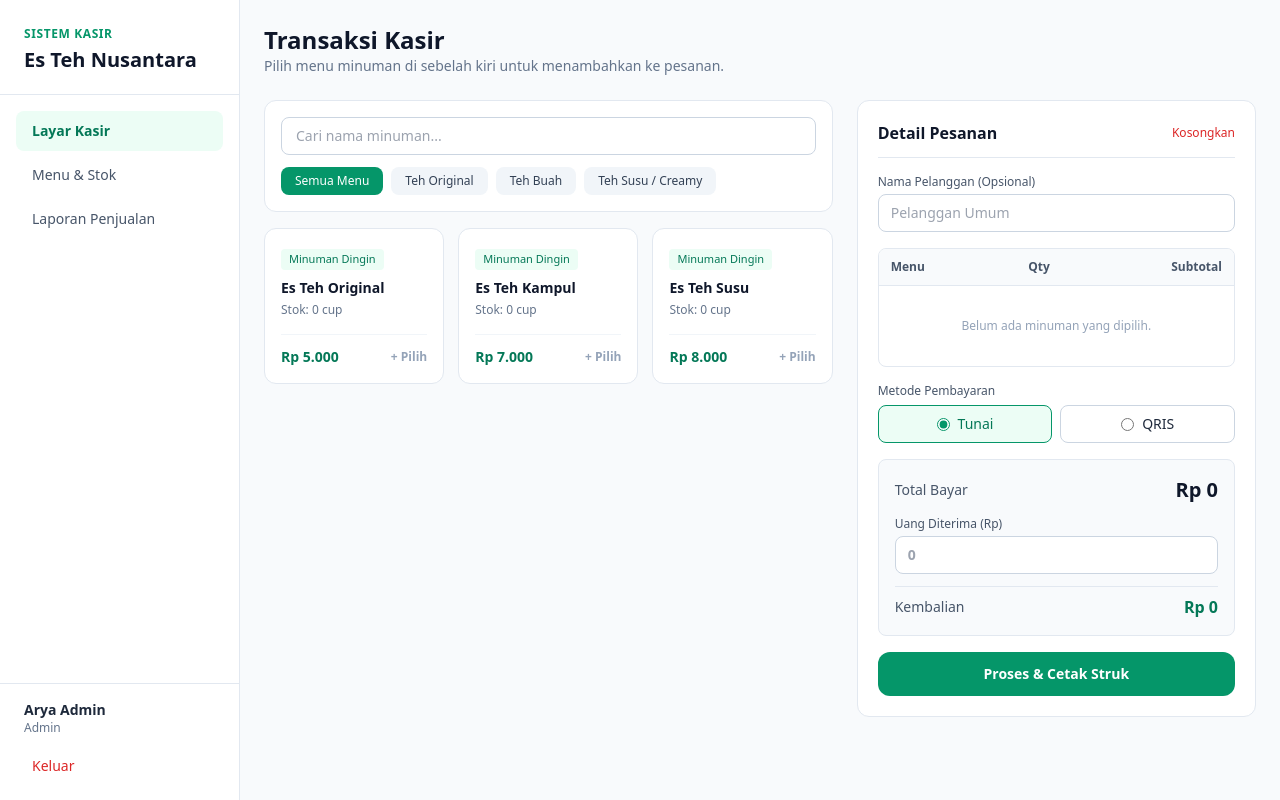
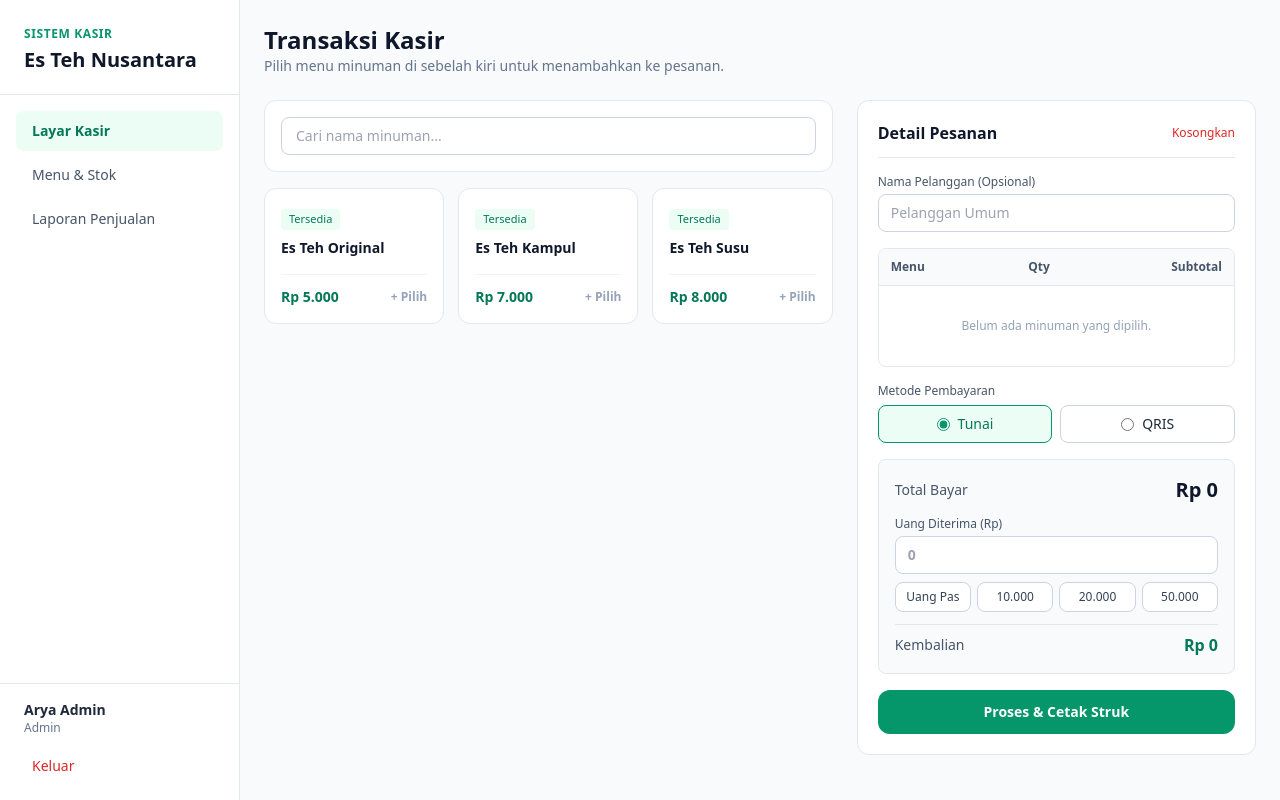
Before and after one commit to Rynnn-del/tubes-ipl-pos-esteh, a Laravel app: page /kasir in a window 1280 px wide. Run offline with Laravel 12, Linux system fonts and the light colour scheme; a user stored in the database is signed in; data comes from the database, SQL or seed files in the repository; some libraries are stand-ins or nearby versions.

Commit message:
git add
"Sesuaikan UI kasir dan layout dengan database dan role"

```diff
--- a/resources/views/kasir/index.blade.php
+++ b/resources/views/kasir/index.blade.php
@@ -11,29 +11,10 @@
 <div class="grid grid-cols-1 lg:grid-cols-12 gap-6 items-start">
 
     <section class="lg:col-span-7 space-y-4">
-        <div class="bg-white border border-slate-200 rounded-xl p-4 space-y-3">
+        <div class="bg-white border border-slate-200 rounded-xl p-4">
             <input type="text" id="inputCari" onkeyup="filterMenu()"
                    placeholder="Cari nama minuman..."
                    class="w-full px-3.5 py-2 rounded-lg border border-slate-300 text-sm focus:outline-none focus:border-emerald-600">
-
-            <div class="flex flex-wrap gap-2 text-xs font-medium">
-                <button type="button" onclick="pilihKategori('semua', this)"
-                        class="btn-kategori px-3.5 py-1.5 rounded-lg bg-emerald-600 text-white">
-                    Semua Menu
-                </button>
-                <button type="button" onclick="pilihKategori('original', this)"
-                        class="btn-kategori px-3.5 py-1.5 rounded-lg bg-slate-100 text-slate-700 hover:bg-slate-200">
-                    Teh Original
-                </button>
-                <button type="button" onclick="pilihKategori('buah', this)"
-                        class="btn-kategori px-3.5 py-1.5 rounded-lg bg-slate-100 text-slate-700 hover:bg-slate-200">
-                    Teh Buah
-                </button>
-                <button type="button" onclick="pilihKategori('susu', this)"
-                        class="btn-kategori px-3.5 py-1.5 rounded-lg bg-slate-100 text-slate-700 hover:bg-slate-200">
-                    Teh Susu / Creamy
-                </button>
-            </div>
         </div>
 
         <div id="daftarMenu" class="grid grid-cols-2 sm:grid-cols-3 gap-3.5">
@@ -41,17 +22,15 @@
                 @foreach($menus as $menu)
                     @php
                         $idMenu = $menu->id_menu ?? $menu->id;
-                        $kategoriMenu = strtolower($menu->kategori ?? 'original');
                     @endphp
                     <div onclick="tambahPesanan({{ $idMenu }}, '{{ addslashes($menu->nama_menu) }}', {{ $menu->harga }})"
-                         data-nama="{{ strtolower($menu->nama_menu) }}" data-kategori="{{ $kategoriMenu }}"
+                         data-nama="{{ strtolower($menu->nama_menu) }}"
                          class="kartu-menu bg-white border border-slate-200 hover:border-emerald-500 rounded-xl p-4 cursor-pointer transition flex flex-col justify-between">
                         <div>
                             <span class="inline-block text-[11px] font-medium px-2 py-0.5 rounded bg-emerald-50 text-emerald-700 mb-2 capitalize">
-                                {{ $menu->kategori ?? 'Minuman' }}
+                                {{ $menu->status_menu ?? 'Tersedia' }}
                             </span>
                             <h3 class="font-semibold text-slate-900 text-sm">{{ $menu->nama_menu }}</h3>
-                            <p class="text-xs text-slate-500 mt-1">Stok: {{ $menu->stok ?? 0 }} cup</p>
                         </div>
                         <div class="mt-4 pt-3 border-t border-slate-100 flex items-center justify-between">
                             <span class="font-bold text-emerald-700 text-sm">Rp {{ number_format($menu->harga, 0, ',', '.') }}</span>
@@ -61,12 +40,11 @@
                 @endforeach
             @else
                 <div onclick="tambahPesanan(1, 'Es Teh Original', 5000)"
-                     data-nama="es teh original" data-kategori="original"
+                     data-nama="es teh original"
                      class="kartu-menu bg-white border border-slate-200 hover:border-emerald-500 rounded-xl p-4 cursor-pointer transition flex flex-col justify-between">
                     <div>
-                        <span class="inline-block text-[11px] font-medium px-2 py-0.5 rounded bg-emerald-50 text-emerald-700 mb-2">Original</span>
+                        <span class="inline-block text-[11px] font-medium px-2 py-0.5 rounded bg-emerald-50 text-emerald-700 mb-2">Tersedia</span>
                         <h3 class="font-semibold text-slate-900 text-sm">Es Teh Original</h3>
-                        <p class="text-xs text-slate-500 mt-1">Stok: 45 cup</p>
                     </div>
                     <div class="mt-4 pt-3 border-t border-slate-100 flex items-center justify-between">
                         <span class="font-bold text-emerald-700 text-sm">Rp 5.000</span>
@@ -75,12 +53,11 @@
                 </div>
 
                 <div onclick="tambahPesanan(2, 'Es Teh Lemon', 8000)"
-                     data-nama="es teh lemon" data-kategori="buah"
+                     data-nama="es teh lemon"
                      class="kartu-menu bg-white border border-slate-200 hover:border-emerald-500 rounded-xl p-4 cursor-pointer transition flex flex-col justify-between">
                     <div>
-                        <span class="inline-block text-[11px] font-medium px-2 py-0.5 rounded bg-amber-50 text-amber-700 mb-2">Buah</span>
+                        <span class="inline-block text-[11px] font-medium px-2 py-0.5 rounded bg-emerald-50 text-emerald-700 mb-2">Tersedia</span>
                         <h3 class="font-semibold text-slate-900 text-sm">Es Teh Lemon</h3>
-                        <p class="text-xs text-slate-500 mt-1">Stok: 30 cup</p>
                     </div>
                     <div class="mt-4 pt-3 border-t border-slate-100 flex items-center justify-between">
                         <span class="font-bold text-emerald-700 text-sm">Rp 8.000</span>
@@ -89,57 +66,14 @@
                 </div>
 
                 <div onclick="tambahPesanan(3, 'Es Teh Leci', 9000)"
-                     data-nama="es teh leci" data-kategori="buah"
+                     data-nama="es teh leci"
                      class="kartu-menu bg-white border border-slate-200 hover:border-emerald-500 rounded-xl p-4 cursor-pointer transition flex flex-col justify-between">
                     <div>
-                        <span class="inline-block text-[11px] font-medium px-2 py-0.5 rounded bg-amber-50 text-amber-700 mb-2">Buah</span>
+                        <span class="inline-block text-[11px] font-medium px-2 py-0.5 rounded bg-emerald-50 text-emerald-700 mb-2">Tersedia</span>
                         <h3 class="font-semibold text-slate-900 text-sm">Es Teh Leci</h3>
-                        <p class="text-xs text-slate-500 mt-1">Stok: 24 cup</p>
                     </div>
                     <div class="mt-4 pt-3 border-t border-slate-100 flex items-center justify-between">
                         <span class="font-bold text-emerald-700 text-sm">Rp 9.000</span>
-                        <span class="text-xs font-semibold text-slate-400">+ Pilih</span>
-                    </div>
-                </div>
-
-                <div onclick="tambahPesanan(4, 'Es Teh Susu Gula Aren', 10000)"
-                     data-nama="es teh susu gula aren" data-kategori="susu"
-                     class="kartu-menu bg-white border border-slate-200 hover:border-emerald-500 rounded-xl p-4 cursor-pointer transition flex flex-col justify-between">
-                    <div>
-                        <span class="inline-block text-[11px] font-medium px-2 py-0.5 rounded bg-slate-100 text-slate-700 mb-2">Teh Susu</span>
-                        <h3 class="font-semibold text-slate-900 text-sm">Es Teh Susu Gula Aren</h3>
-                        <p class="text-xs text-slate-500 mt-1">Stok: 20 cup</p>
-                    </div>
-                    <div class="mt-4 pt-3 border-t border-slate-100 flex items-center justify-between">
-                        <span class="font-bold text-emerald-700 text-sm">Rp 10.000</span>
-                        <span class="text-xs font-semibold text-slate-400">+ Pilih</span>
-                    </div>
-                </div>
-
-                <div onclick="tambahPesanan(5, 'Es Teh Matcha Latte', 12000)"
-                     data-nama="es teh matcha latte" data-kategori="susu"
-                     class="kartu-menu bg-white border border-slate-200 hover:border-emerald-500 rounded-xl p-4 cursor-pointer transition flex flex-col justify-between">
-                    <div>
-                        <span class="inline-block text-[11px] font-medium px-2 py-0.5 rounded bg-slate-100 text-slate-700 mb-2">Teh Susu</span>
-                        <h3 class="font-semibold text-slate-900 text-sm">Es Teh Matcha Latte</h3>
-                        <p class="text-xs text-slate-500 mt-1">Stok: 18 cup</p>
-                    </div>
-                    <div class="mt-4 pt-3 border-t border-slate-100 flex items-center justify-between">
-                        <span class="font-bold text-emerald-700 text-sm">Rp 12.000</span>
-                        <span class="text-xs font-semibold text-slate-400">+ Pilih</span>
-                    </div>
-                </div>
-
-                <div onclick="tambahPesanan(6, 'Es Teh Melati Jumbo', 7000)"
-                     data-nama="es teh melati jumbo" data-kategori="original"
-                     class="kartu-menu bg-white border border-slate-200 hover:border-emerald-500 rounded-xl p-4 cursor-pointer transition flex flex-col justify-between">
-                    <div>
-                        <span class="inline-block text-[11px] font-medium px-2 py-0.5 rounded bg-emerald-50 text-emerald-700 mb-2">Original</span>
-                        <h3 class="font-semibold text-slate-900 text-sm">Es Teh Melati Jumbo</h3>
-                        <p class="text-xs text-slate-500 mt-1">Stok: 50 cup</p>
-                    </div>
-                    <div class="mt-4 pt-3 border-t border-slate-100 flex items-center justify-between">
-                        <span class="font-bold text-emerald-700 text-sm">Rp 7.000</span>
                         <span class="text-xs font-semibold text-slate-400">+ Pilih</span>
                     </div>
                 </div>
@@ -211,7 +145,12 @@
                     <input type="number" id="uangBayar" name="uang_bayar" oninput="hitungKembalian()"
                            placeholder="0"
                            class="w-full px-3 py-2 rounded-lg bg-white border border-slate-300 text-sm font-semibold focus:outline-none focus:border-emerald-600">
-
+                    <div class="grid grid-cols-4 gap-1.5 mt-2">
+                        <button type="button" onclick="isiUangPas()" class="py-1.5 text-xs font-medium bg-white border border-slate-300 rounded-lg hover:bg-slate-100 text-slate-700">Uang Pas</button>
+                        <button type="button" onclick="isiNominal(10000)" class="py-1.5 text-xs font-medium bg-white border border-slate-300 rounded-lg hover:bg-slate-100 text-slate-700">10.000</button>
+                        <button type="button" onclick="isiNominal(20000)" class="py-1.5 text-xs font-medium bg-white border border-slate-300 rounded-lg hover:bg-slate-100 text-slate-700">20.000</button>
+                        <button type="button" onclick="isiNominal(50000)" class="py-1.5 text-xs font-medium bg-white border border-slate-300 rounded-lg hover:bg-slate-100 text-slate-700">50.000</button>
+                    </div>
                 </div>
 
                 <div class="flex justify-between items-center pt-2 border-t border-slate-200">
@@ -234,7 +173,6 @@
 <script>
     let keranjang = [];
     let totalHarga = 0;
-    let kategoriAktif = 'semua';
 
     function formatRupiah(angka) {
         return 'Rp ' + angka.toLocaleString('id-ID');
@@ -339,28 +277,12 @@
         hitungKembalian();
     }
 
-    function pilihKategori(kategori, tombol) {
-        kategoriAktif = kategori;
-
-        document.querySelectorAll('.btn-kategori').forEach(btn => {
-            btn.className = 'btn-kategori px-3.5 py-1.5 rounded-lg bg-slate-100 text-slate-700 hover:bg-slate-200';
-        });
-        tombol.className = 'btn-kategori px-3.5 py-1.5 rounded-lg bg-emerald-600 text-white';
-
-        filterMenu();
-    }
-
     function filterMenu() {
         let kataKunci = document.getElementById('inputCari').value.toLowerCase();
 
         document.querySelectorAll('.kartu-menu').forEach(kartu => {
             let nama = kartu.getAttribute('data-nama');
-            let kategori = kartu.getAttribute('data-kategori');
-
-            let cocokNama = nama.includes(kataKunci);
-            let cocokKategori = (kategoriAktif === 'semua') || (kategori === kategoriAktif);
-
-            kartu.style.display = (cocokNama && cocokKategori) ? 'flex' : 'none';
+            kartu.style.display = nama.includes(kataKunci) ? 'flex' : 'none';
         });
     }
 </script>
--- a/resources/views/layouts/app.blade.php
+++ b/resources/views/layouts/app.blade.php
@@ -3,6 +3,7 @@
 <head>
     <meta charset="UTF-8">
     <meta name="viewport" content="width=device-width, initial-scale=1.0">
+    <meta name="csrf-token" content="{{ csrf_token() }}">
     <title>@yield('title', 'POS Es Teh')</title>
     <script src="https://cdn.tailwindcss.com"></script>
 </head>
@@ -21,10 +22,14 @@
                        class="block px-4 py-2.5 rounded-lg transition {{ request()->is('kasir*') || request()->is('pos*') ? 'bg-emerald-50 text-emerald-700 font-semibold' : 'text-slate-600 hover:bg-slate-100 hover:text-slate-900' }}">
                         Layar Kasir
                     </a>
-                    <a href="{{ url('/menu') }}"
-                       class="block px-4 py-2.5 rounded-lg transition {{ request()->is('menu*') ? 'bg-emerald-50 text-emerald-700 font-semibold' : 'text-slate-600 hover:bg-slate-100 hover:text-slate-900' }}">
-                        Menu &amp; Stok
-                    </a>
+
+                    @if(Auth::check() && Auth::user()->role === 'Admin')
+                        <a href="{{ url('/menu') }}"
+                           class="block px-4 py-2.5 rounded-lg transition {{ request()->is('menu*') || request()->is('stok*') ? 'bg-emerald-50 text-emerald-700 font-semibold' : 'text-slate-600 hover:bg-slate-100 hover:text-slate-900' }}">
+                            Menu &amp; Stok
+                        </a>
+                    @endif
+
                     <a href="{{ url('/laporan/transaksi') }}"
                        class="block px-4 py-2.5 rounded-lg transition {{ request()->is('laporan*') ? 'bg-emerald-50 text-emerald-700 font-semibold' : 'text-slate-600 hover:bg-slate-100 hover:text-slate-900' }}">
                         Laporan Penjualan
```
